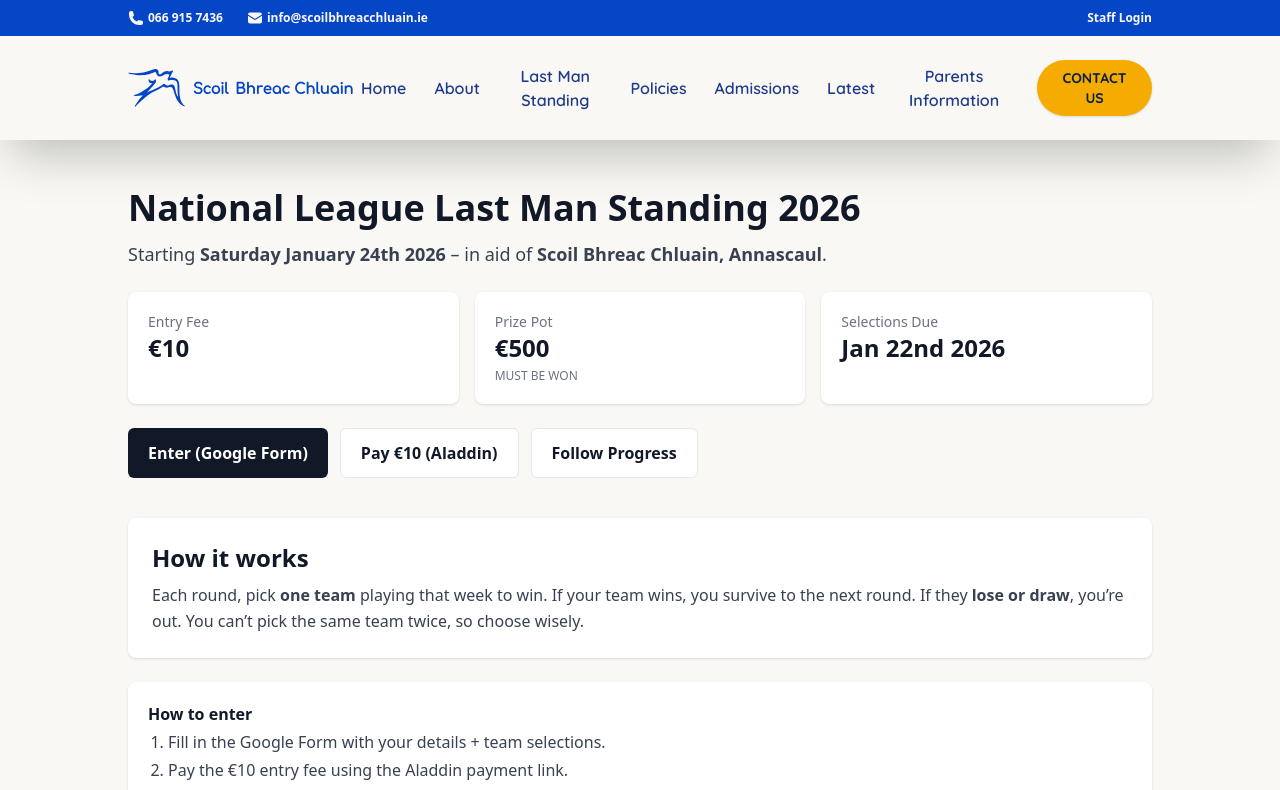
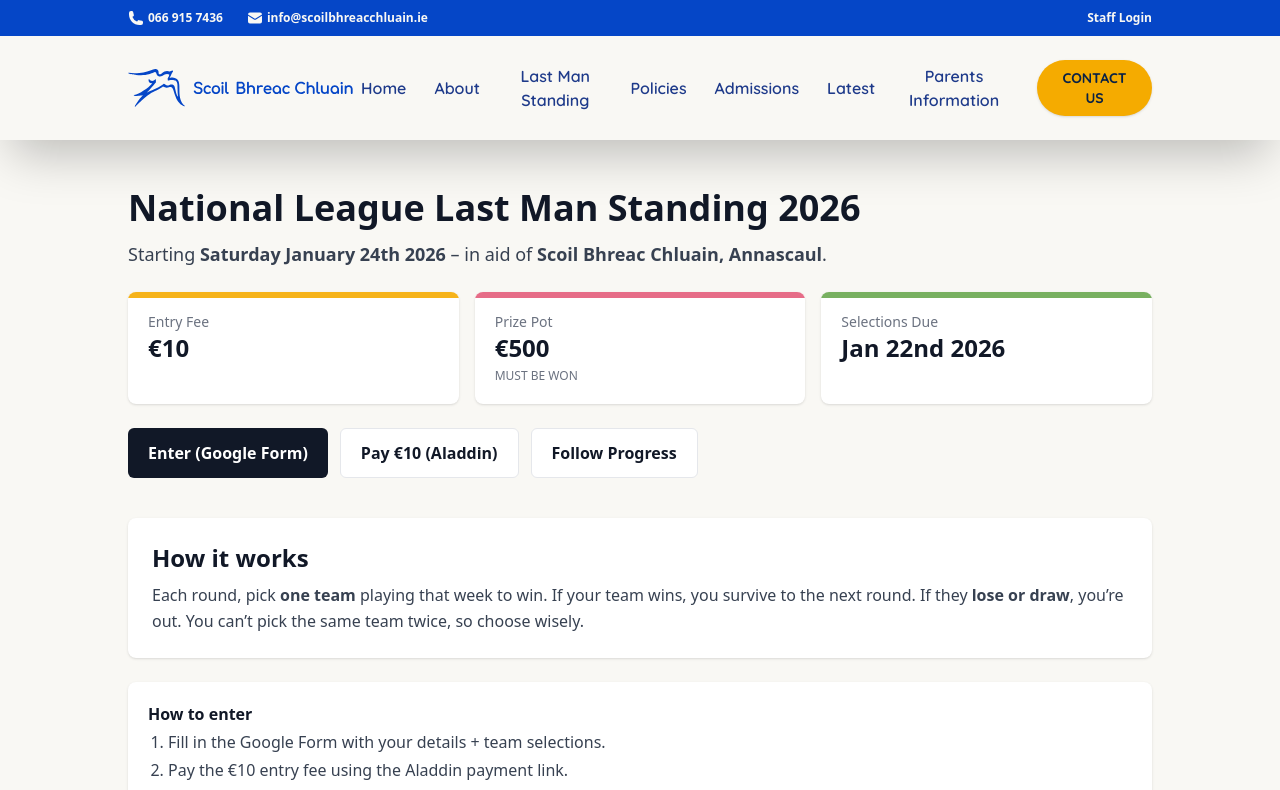
Before and after one commit to newsyd04/scoil-bhreac-chluain-website, a React (Vite) app: page /last-man-standing in a window 1280 px wide. Shown: the top 790 px of the page. Built offline with nearby package versions, Linux system fonts and the light colour scheme; a web font is replaced by a local one.

Commit message:
refactored frontend  pages

```diff
--- a/src/pages/LastManStandingPage.jsx
+++ b/src/pages/LastManStandingPage.jsx
@@ -160,20 +160,41 @@ const LastManStanding = () => {
           </p>
 
           <div className="mt-6 grid grid-cols-1 sm:grid-cols-3 gap-4">
-            <div className="bg-white rounded-lg shadow p-5">
+            {/* Entry Fee */}
+            <div className="relative overflow-hidden bg-white rounded-lg shadow p-5">
+              <span
+                className="absolute left-0 top-0 h-1.5 w-full opacity-90"
+                style={{ backgroundColor: "#F5AB00" }}
+                aria-hidden="true"
+              />
               <p className="text-sm text-gray-500">Entry Fee</p>
               <p className="text-2xl font-bold text-gray-900">€10</p>
             </div>
-            <div className="bg-white rounded-lg shadow p-5">
+
+            {/* Prize Pot */}
+            <div className="relative overflow-hidden bg-white rounded-lg shadow p-5">
+              <span
+                className="absolute left-0 top-0 h-1.5 w-full opacity-90"
+                style={{ backgroundColor: "#E45C7A" }}
+                aria-hidden="true"
+              />
               <p className="text-sm text-gray-500">Prize Pot</p>
               <p className="text-2xl font-bold text-gray-900">€500</p>
               <p className="text-xs text-gray-500 mt-1">MUST BE WON</p>
             </div>
-            <div className="bg-white rounded-lg shadow p-5">
+
+            {/* Selections Due */}
+            <div className="relative overflow-hidden bg-white rounded-lg shadow p-5">
+              <span
+                className="absolute left-0 top-0 h-1.5 w-full opacity-90"
+                style={{ backgroundColor: "#6AA84F" }}
+                aria-hidden="true"
+              />
               <p className="text-sm text-gray-500">Selections Due</p>
               <p className="text-2xl font-bold text-gray-900">Jan 22nd 2026</p>
             </div>
           </div>
+
 
           <div className="mt-6 flex flex-wrap gap-3">
             <a
--- a/src/pages/ParentsInfo.jsx
+++ b/src/pages/ParentsInfo.jsx
@@ -121,6 +121,7 @@ const ParentsInfo = () => {
   return (
     <main className="bg-[#F9F8F4] text-gray-900">
       <section className="mx-auto max-w-7xl px-4 sm:px-6 lg:px-8 pt-10 pb-16">
+
         <header className="mb-8">
           <h1 className="text-3xl md:text-4xl font-extrabold tracking-tight">
             Parents’ Information
@@ -203,7 +204,12 @@ const ParentsInfo = () => {
 
           {/* Content */}
           <article className="lg:col-span-9">
-            <div className="rounded-2xl border bg-white border-gray-200 shadow-sm p-5 sm:p-7 lg:p-8">
+            <div className="relative rounded-2xl border bg-white border-gray-200 shadow-sm p-5 sm:p-7 lg:p-8">
+              <span
+                className="absolute left-0 top-0 h-1.5 w-full opacity-90"
+                style={{ backgroundColor: "#F5AB00" }}
+                aria-hidden="true"
+              />
               {sections.map((s) => (
                 <section key={s.id} className="mb-8 last:mb-0">
                   <a id={s.id} className="block -mt-24 pt-24" />
```
